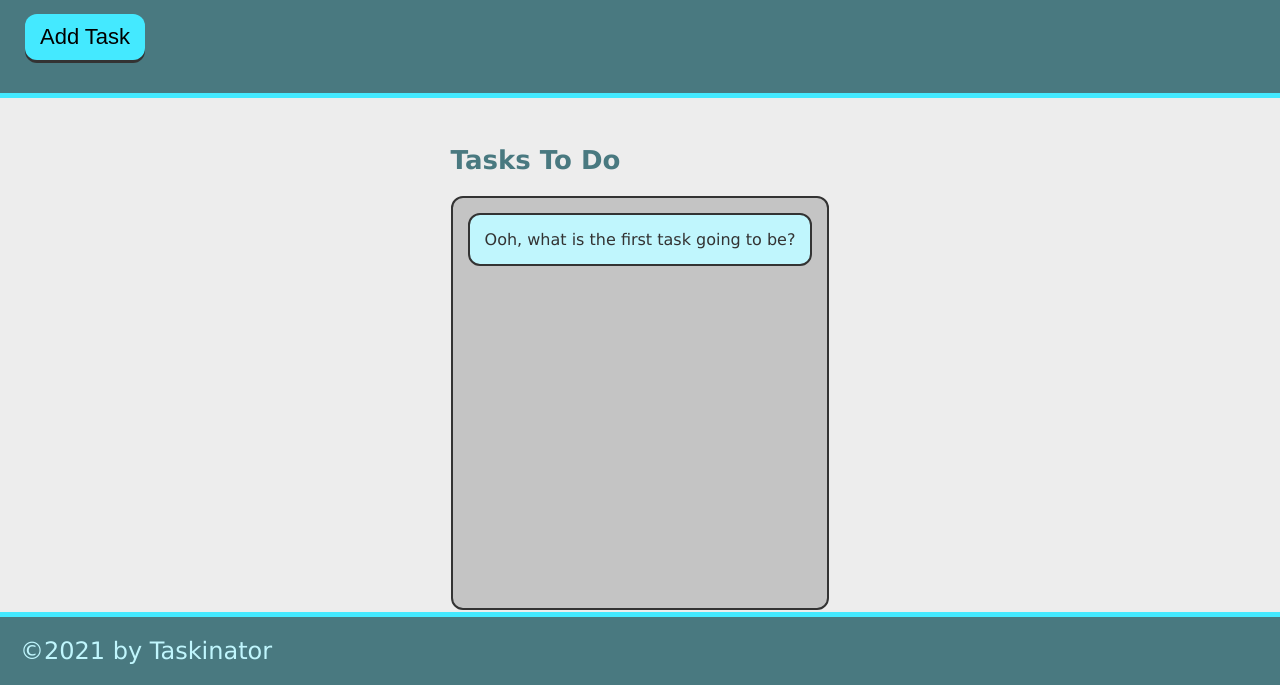
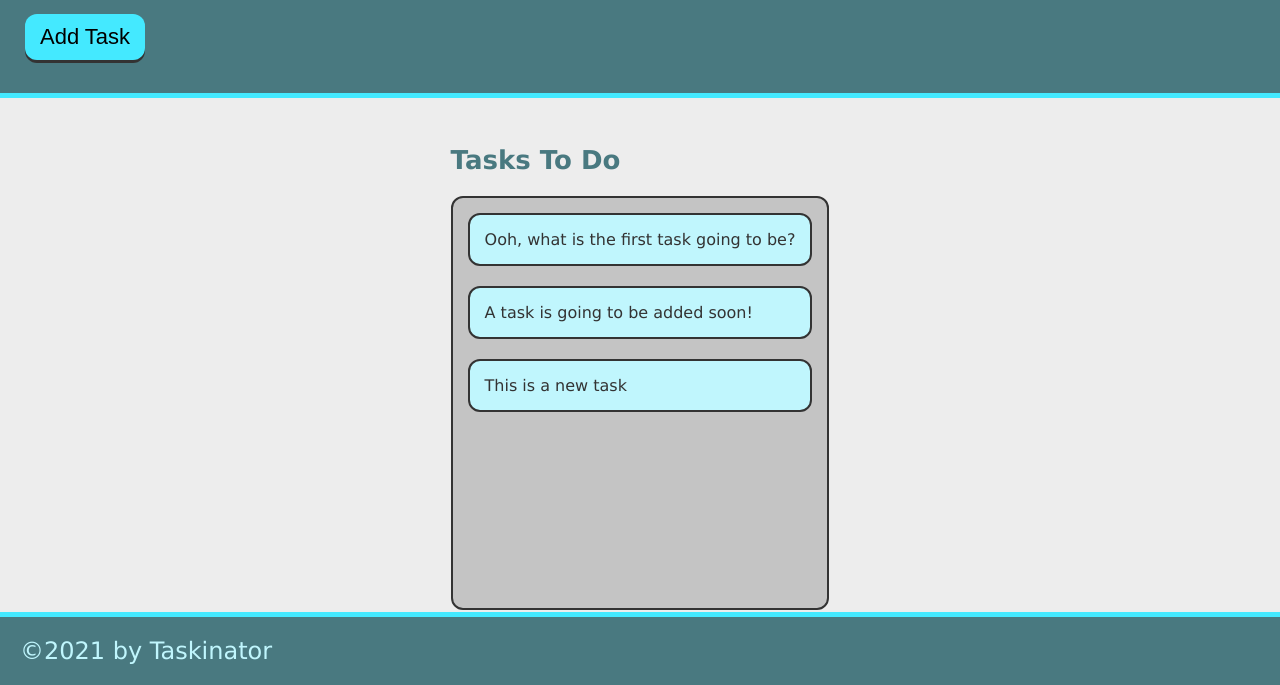
Before and after one commit to DoctorMuch/der-taskinator, a plain HTML site: page index.html in a window 1280 px wide. Both pictures are taken after a click on the button "Add Task". Shown: the part 115-800 px from the top of the page. Drawn offline with Linux system fonts and the light colour scheme.

Commit message:
wrote function to add tasks to list

```diff
--- a/assets/js/script.js
+++ b/assets/js/script.js
@@ -0,0 +1,11 @@
+var buttonEl = document.querySelector("#save-task");
+var tasksToDoEl = document.querySelector("#tasks-to-do");
+
+var createTaskHandler = function() {
+  var listItemEl = document.createElement("li");
+  listItemEl.className = "task-item";
+  listItemEl.textContent = "This is a new task";
+  tasksToDoEl.appendChild(listItemEl);
+};
+
+buttonEl.addEventListener("click", createTaskHandler);
--- a/index.html
+++ b/index.html
@@ -8,20 +8,21 @@
   <link rel="stylesheet" href="./assets/css/style.css";>
 </head>
 <body>
-  <script src="./assets/js/script.js"></script>
+
   <header>
     <h1 class="page-title">Taskin8or</h1>
     <p>
       Click the button below to add a new task!
     </p>
-    <button class="btn">Add Task</button>
+    <button class="btn" id="save-task">Add Task</button>
   </header>
 
   <main class="page-content">
     <section>
       <h2 class="list-title">Tasks To Do</h2>
-      <ul class="task-list">
+      <ul class="task-list" id="tasks-to-do">
         <li class="task-item">Ooh, what is the first task going to be?</li>
+        <li class="task-item">A task is going to be added soon!</li>
       </ul>
     </section>
   </main>
@@ -29,5 +30,6 @@
   <footer>
     &copy;2021 by Taskinator
   </footer>
+  <script src="./assets/js/script.js"></script>
 </body>
 </html>
```
